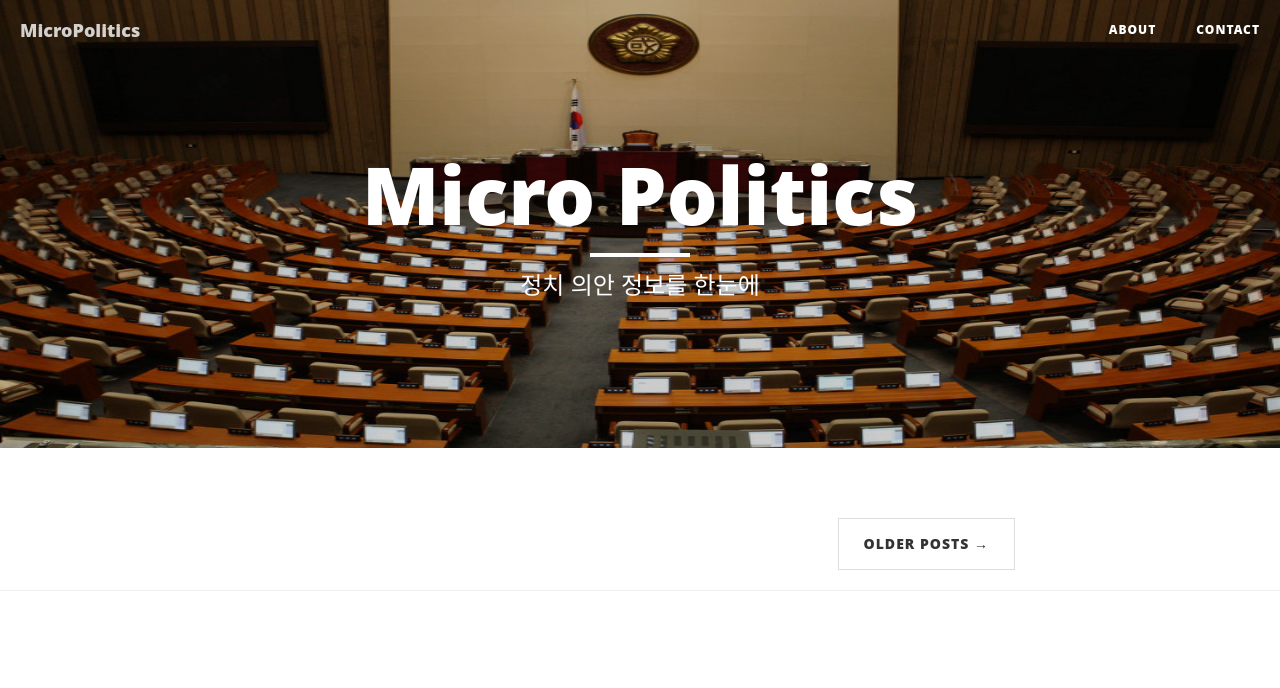
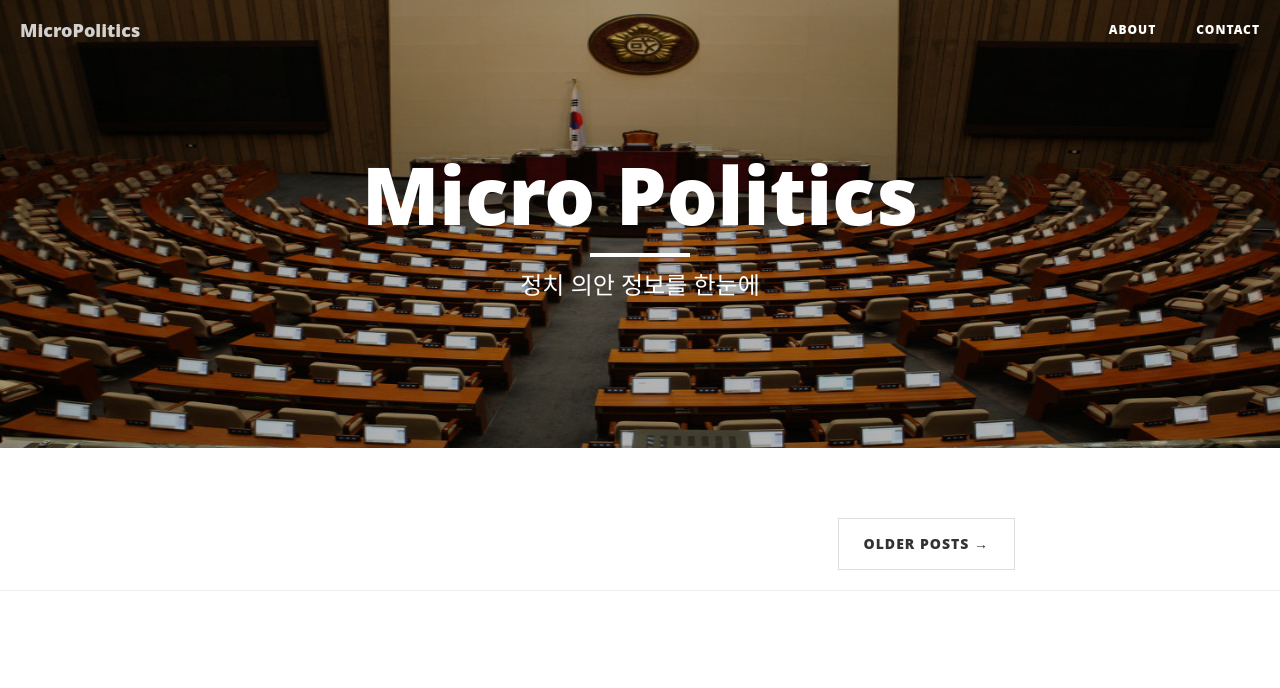
Before and after one commit to microstack/front, a Flask app: template front/templates/index.html in a window 1280 px wide. Shown: the top 688 px of the page. Run offline with Flask 2, Linux system fonts and the light colour scheme; the template is opened without the code that fills it, so the values that code supplies are empty; some libraries are stand-ins or nearby versions.

Commit message:
background brightness as 70%

```diff
--- a/politics/static/css/clean-blog.css
+++ b/politics/static/css/clean-blog.css
@@ -155,11 +155,11 @@ hr.small {
   background-image: url('../img/header-bg.jpg');
 	background-size: 100% 100%;
   background-repeat: no-repeat;
-  filter: brightness(80%);
-  -webkit-filter: brightness(80%);
-  -moz-filter: brightness(80%);
-  -o-filter: brightness(80%);
-  -ms-filter: brightness(80%);
+  filter: brightness(70%);
+  -webkit-filter: brightness(70%);
+  -moz-filter: brightness(70%);
+  -o-filter: brightness(70%);
+  -ms-filter: brightness(70%);
 
   position: absolute;
 
```
